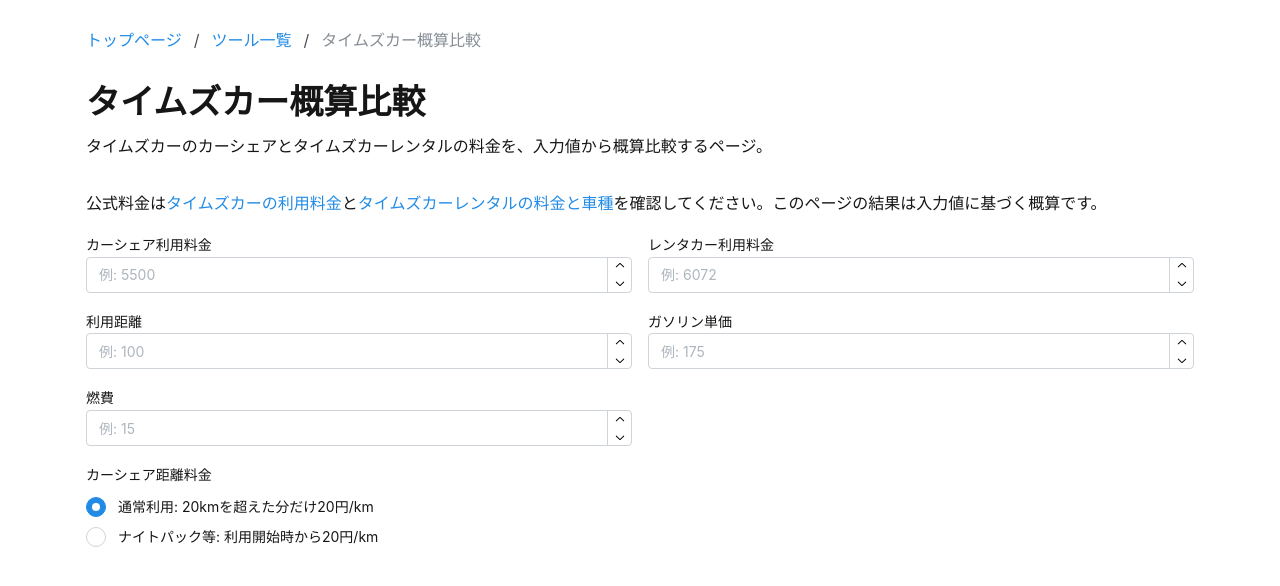
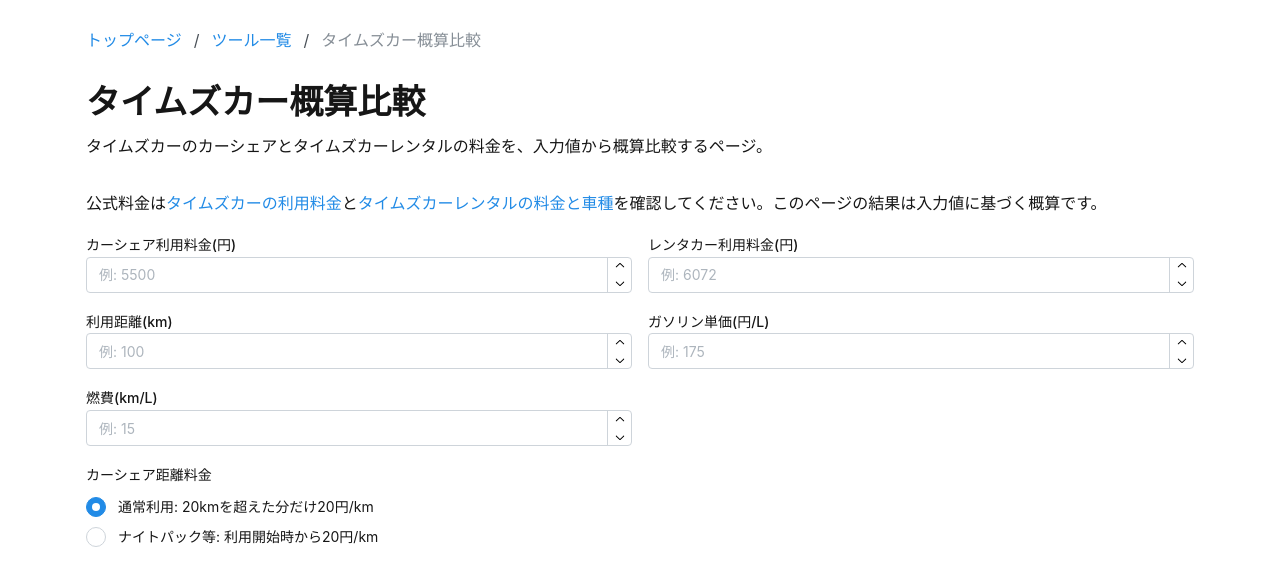
Before and after one commit to hiroxto/hiroxto.net, a Next.js app: page /tools/times-car-estimate-comparison in a window 1280 px wide. Shown: the top 586 px of the page. Built offline with nearby package versions, Linux system fonts and the light colour scheme.

Commit message:
feat: ラベルに単位を付ける

```diff
--- a/components/times-car-estimate-comparison/times-car-estimate-comparison-page.tsx
+++ b/components/times-car-estimate-comparison/times-car-estimate-comparison-page.tsx
@@ -130,7 +130,7 @@ export function TimesCarEstimateComparisonPage() {
 
                         <SimpleGrid cols={{ base: 1, sm: 2 }} spacing="md">
                             <NumberInput
-                                label="カーシェア利用料金"
+                                label="カーシェア利用料金(円)"
                                 placeholder="例: 5500"
                                 value={carShareUsageFee}
                                 onChange={setCarShareUsageFee}
@@ -140,7 +140,7 @@ export function TimesCarEstimateComparisonPage() {
                                 inputMode="numeric"
                             />
                             <NumberInput
-                                label="レンタカー利用料金"
+                                label="レンタカー利用料金(円)"
                                 placeholder="例: 6072"
                                 value={rentalCarUsageFee}
                                 onChange={setRentalCarUsageFee}
@@ -150,7 +150,7 @@ export function TimesCarEstimateComparisonPage() {
                                 inputMode="numeric"
                             />
                             <NumberInput
-                                label="利用距離"
+                                label="利用距離(km)"
                                 placeholder="例: 100"
                                 value={distanceKm}
                                 onChange={setDistanceKm}
@@ -161,7 +161,7 @@ export function TimesCarEstimateComparisonPage() {
                                 inputMode="decimal"
                             />
                             <NumberInput
-                                label="ガソリン単価"
+                                label="ガソリン単価(円/L)"
                                 placeholder="例: 175"
                                 value={gasolinePricePerLiter}
                                 onChange={setGasolinePricePerLiter}
@@ -172,7 +172,7 @@ export function TimesCarEstimateComparisonPage() {
                                 inputMode="decimal"
                             />
                             <NumberInput
-                                label="燃費"
+                                label="燃費(km/L)"
                                 placeholder="例: 15"
                                 value={fuelEfficiencyKmPerLiter}
                                 onChange={setFuelEfficiencyKmPerLiter}
```
Also changed, not shown: 1 other file (tests, documents, lock files or other folders).
